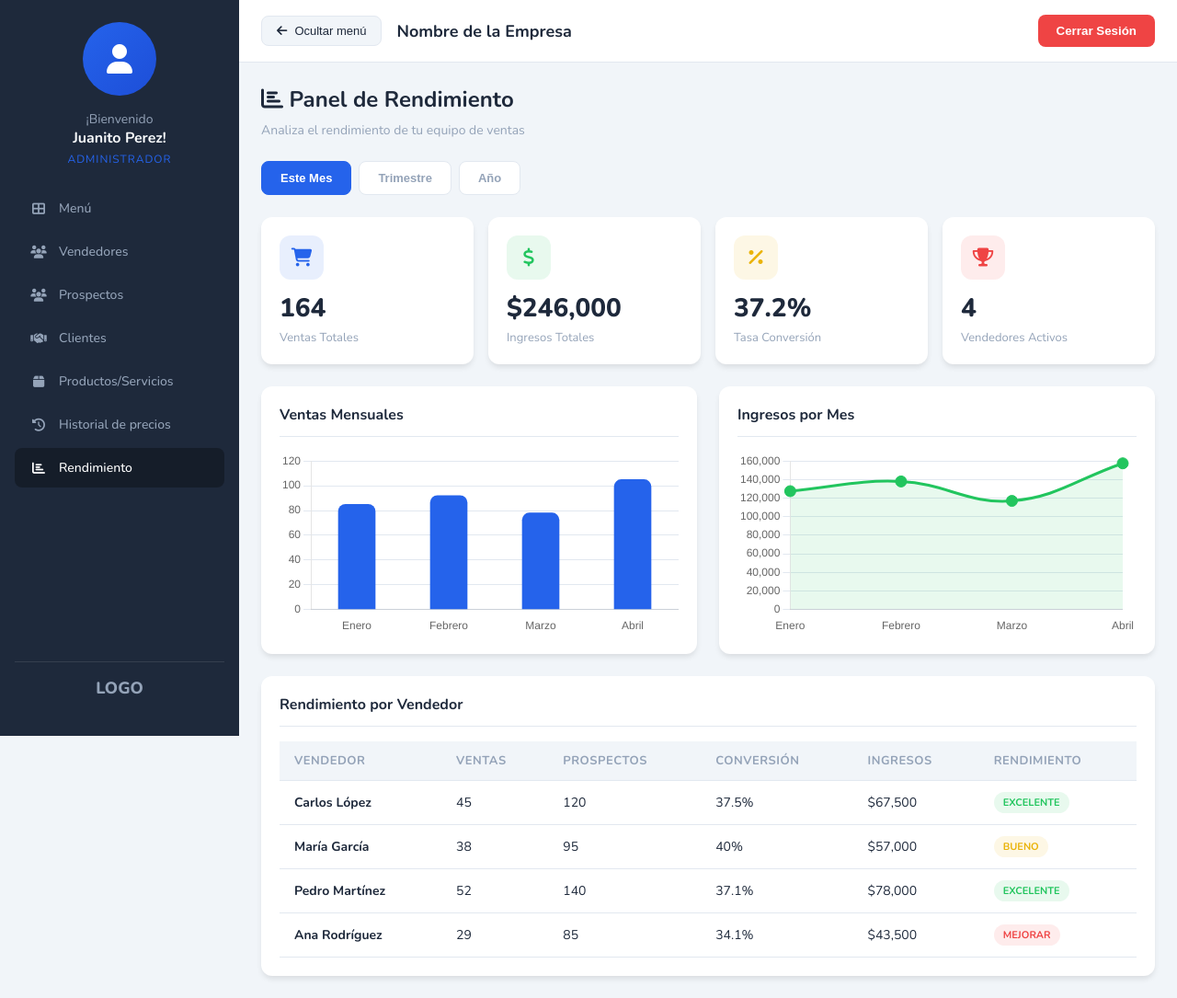
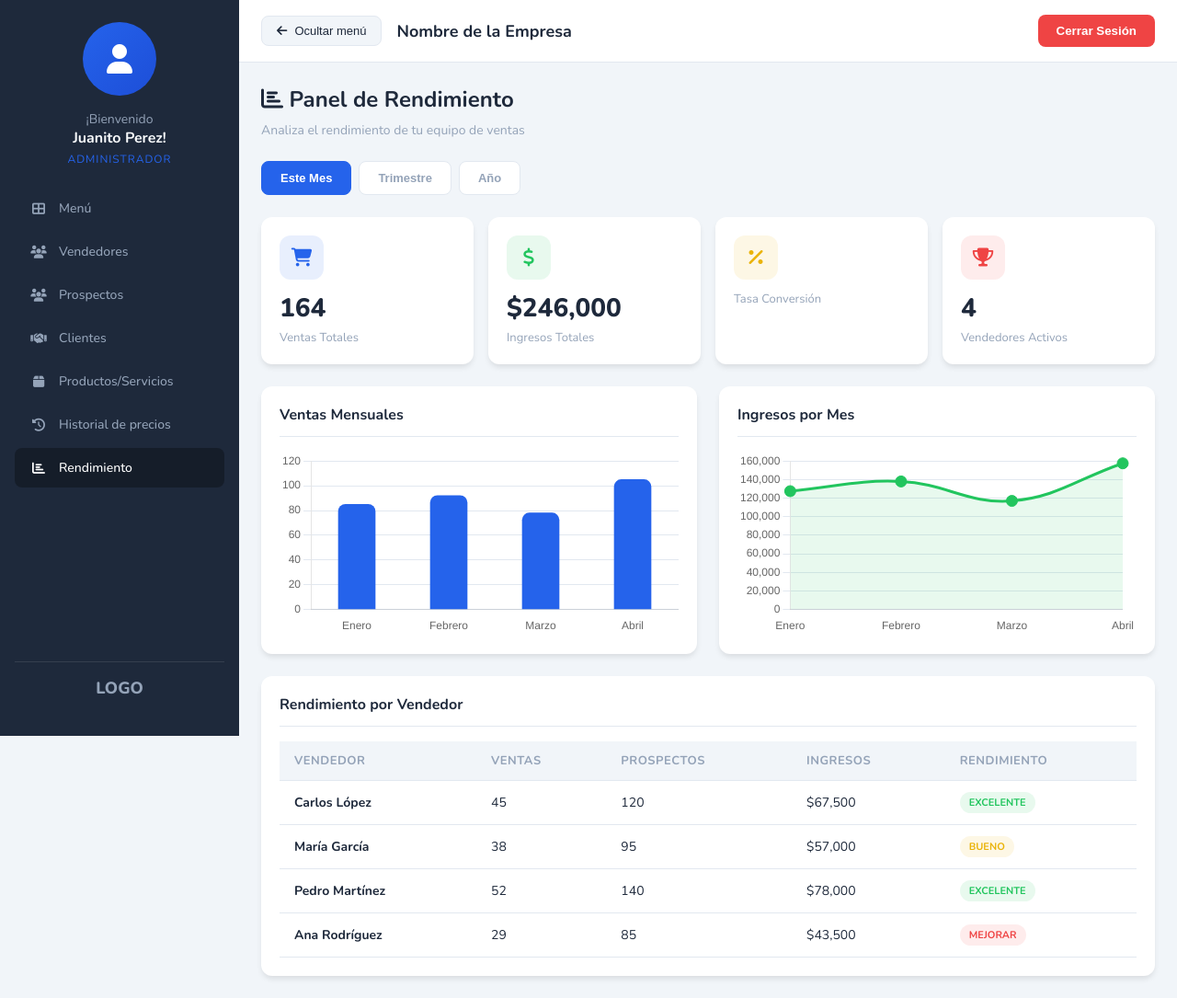
Before and after one commit to ricardosanchez2-cell/CRM-con-un-agente-de-IA, a PHP site: page /public/rendimiento/index.php in a window 1280 px wide. Shown: the whole page at 92% size. Run offline with PHP 8.4, Linux system fonts and the light colour scheme.

Commit message:
cambiios en rendimiento

```diff
--- a/public/rendimiento/index.php
+++ b/public/rendimiento/index.php
@@ -10,10 +10,10 @@ $usuario = ['nombre' => 'Juanito Perez', 'rol' => 'administrador'];
 
 // ===== DATOS DE RENDIMIENTO (ejemplo) =====
 $rendimiento_vendedores = [
-    ['nombre' => 'Carlos López', 'ventas' => 45, 'prospectos' => 120, 'conversion' => 37.5, 'ingresos' => 67500],
-    ['nombre' => 'María García', 'ventas' => 38, 'prospectos' => 95, 'conversion' => 40.0, 'ingresos' => 57000],
-    ['nombre' => 'Pedro Martínez', 'ventas' => 52, 'prospectos' => 140, 'conversion' => 37.1, 'ingresos' => 78000],
-    ['nombre' => 'Ana Rodríguez', 'ventas' => 29, 'prospectos' => 85, 'conversion' => 34.1, 'ingresos' => 43500],
+    ['nombre' => 'Carlos López', 'ventas' => 45, 'prospectos' => 120,  'ingresos' => 67500],
+    ['nombre' => 'María García', 'ventas' => 38, 'prospectos' => 95,  'ingresos' => 57000],
+    ['nombre' => 'Pedro Martínez', 'ventas' => 52, 'prospectos' => 140, 'ingresos' => 78000],
+    ['nombre' => 'Ana Rodríguez', 'ventas' => 29, 'prospectos' => 85,  'ingresos' => 43500],
 ];
 
 $metricas_mensuales = [
@@ -25,7 +25,7 @@ $metricas_mensuales = [
 
 $total_ventas = array_sum(array_column($rendimiento_vendedores, 'ventas'));
 $total_ingresos = array_sum(array_column($rendimiento_vendedores, 'ingresos'));
-$promedio_conversion = round(array_sum(array_column($rendimiento_vendedores, 'conversion')) / count($rendimiento_vendedores), 1);
+
 
 // ===== INCLUIR HEADER =====
 include '../includes/header.php';
@@ -72,7 +72,7 @@ include '../includes/header.php';
           </div>
           <div class="stat-card">
             <div class="stat-icon yellow"><i class="fas fa-percentage"></i></div>
-            <div class="stat-value"><?= $promedio_conversion ?>%</div>
+
             <div class="stat-label">Tasa Conversión</div>
           </div>
           <div class="stat-card">
@@ -111,7 +111,6 @@ include '../includes/header.php';
                   <th>Vendedor</th>
                   <th>Ventas</th>
                   <th>Prospectos</th>
-                  <th>Conversión</th>
                   <th>Ingresos</th>
                   <th>Rendimiento</th>
                 </tr>
@@ -136,7 +135,7 @@ include '../includes/header.php';
                   <td><strong><?= htmlspecialchars($r['nombre']) ?></strong></td>
                   <td><?= $r['ventas'] ?></td>
                   <td><?= $r['prospectos'] ?></td>
-                  <td><?= $r['conversion'] ?>%</td>
+
                   <td>$<?= number_format($r['ingresos']) ?></td>
                   <td>
                     <span class="badge badge-<?= $rendimiento_class ?>">
```
Also changed, not shown: index.PHP (added, +21 -0 lines).
